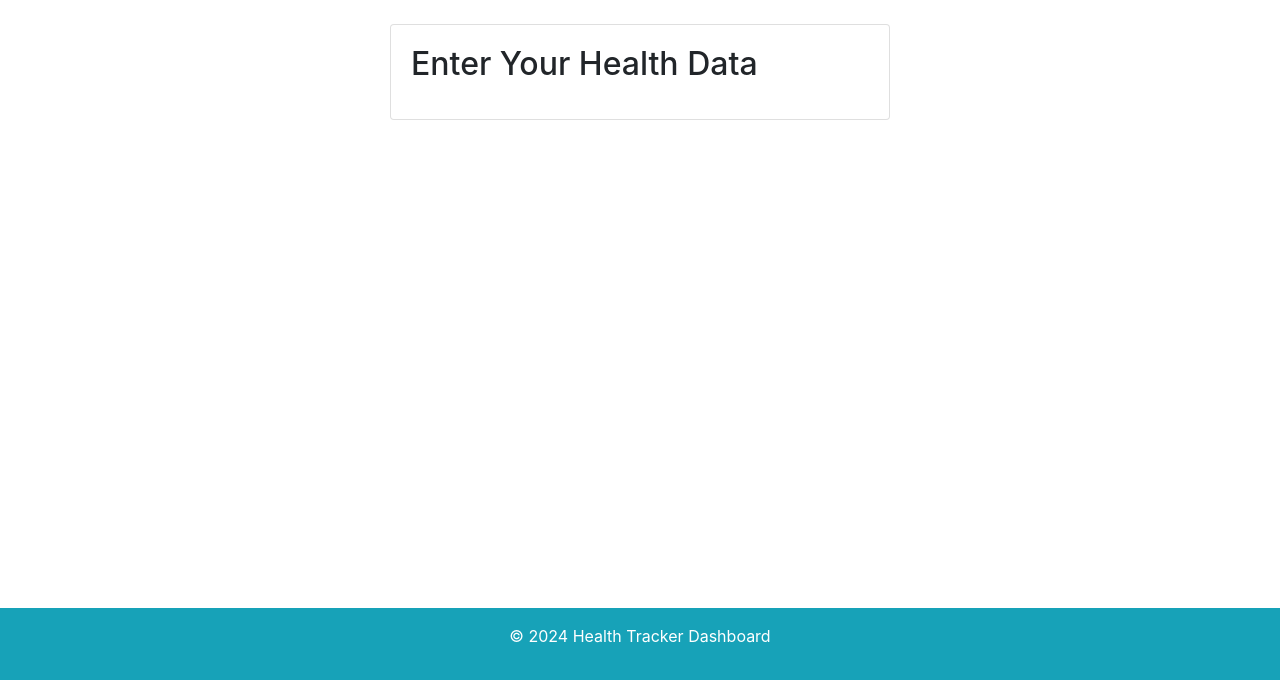
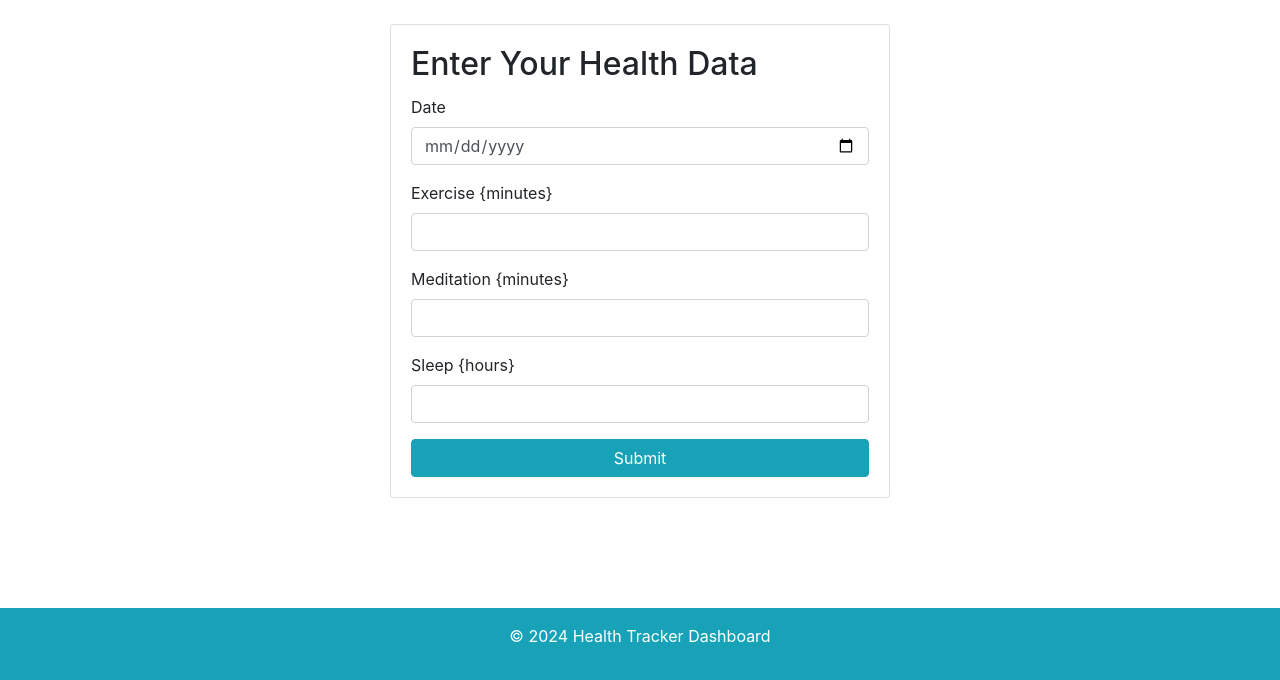
Before and after one commit to sendersk/health-tracker-dashboard, a Flask app: page /form in a window 1280 px wide. Shown: the part 128-808 px from the top of the page. Run offline with Flask 3, Linux system fonts and the light colour scheme; some libraries are stand-ins or nearby versions.

Commit message:
Design the data entry form

```diff
--- a/app.py
+++ b/app.py
@@ -1,4 +1,5 @@
 from flask import Flask, render_template, request, redirect, url_for
+from forms import HealthDataForm
 
 app = Flask(__name__)
 
@@ -9,10 +10,11 @@ def index():
 
 @app.route('/form', methods=['POST', 'GET'])
 def form():
+    form = HealthDataForm()
     if request.method == 'POST':
         # process form data here
         return redirect(url_for('dashboard'))
-    return render_template('form.html')
+    return render_template('form.html', form=form)
 
 @app.route('/dashboard')
 def dashboard():
--- /dev/null
+++ b/forms.py
@@ -0,0 +1,9 @@
+from flask_wtf import FlaskForm
+from wtforms import IntegerField, SubmitField, DateField
+
+class HealthDataForm(FlaskForm):
+    date = DateField('Date', format='%Y-%m-%d')
+    exercise = IntegerField('Exercise {minutes}')
+    meditation = IntegerField('Meditation {minutes}')
+    sleep = IntegerField('Sleep {hours}')
+    submit = SubmitField('Submit')
--- a/templates/form.html
+++ b/templates/form.html
@@ -7,23 +7,24 @@
         <div class="card-body">
             <h2 class="card-title">Enter Your Health Data</h2>
             <form method="POST">
+                {{ form.hidden_tag() }}
                 <div class="form-group">
-                <!-- date label goes here -->
-                <!-- date input goes here -->
+                    {{ form.date.label(class="form-label") }}
+                    {{ form.date(class="form-control") }}
                 </div>
                 <div class="form-group">
-                <!-- exercise label goes here -->
-                <!-- exercise input goes here -->
+                    {{ form.exercise.label(class="form-label") }}
+                    {{ form.exercise(class="form-control") }}
                 </div>
                 <div class="form-group">
-                <!-- meditation label goes here -->
-                <!-- meditation input goes here -->
+                    {{ form.meditation.label(class="form-label") }}
+                    {{ form.meditation(class="form-control") }}
                 </div>
                 <div class="form-group">
-                <!-- sleep label goes here -->
-                <!-- sleep input goes here -->
+                    {{ form.sleep.label(class="form-label") }}
+                    {{ form.sleep(class="form-control") }}
                 </div>
-            <!-- submit button goes here -->
+                {{ form.submit(class="btn btn-info btn-block") }}
             </form>
         </div>
     </div>
```
Lines whose indentation alone changed are shown as unchanged.
